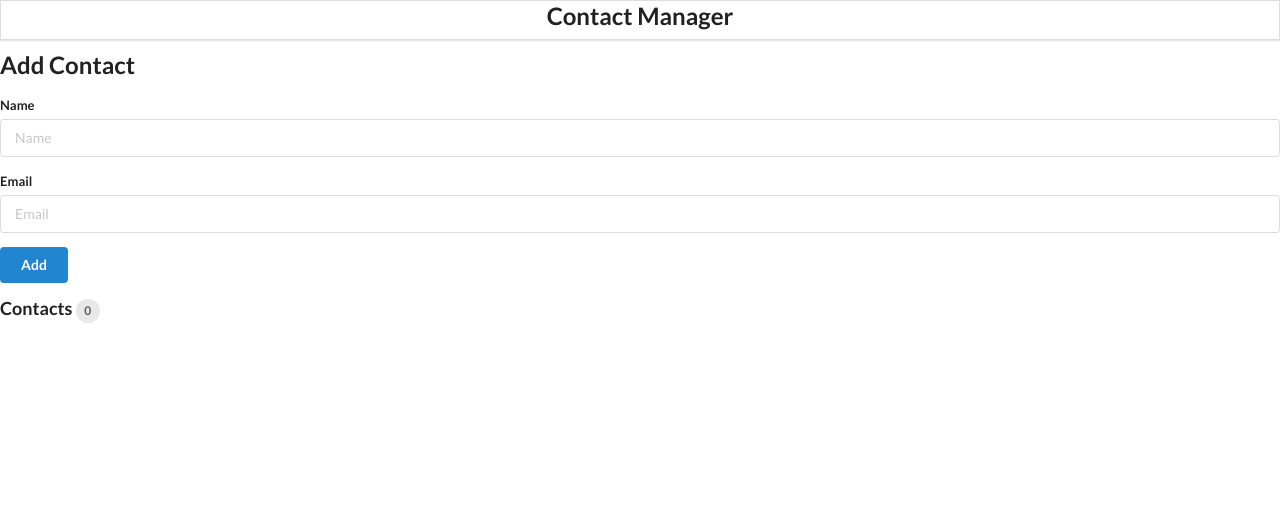
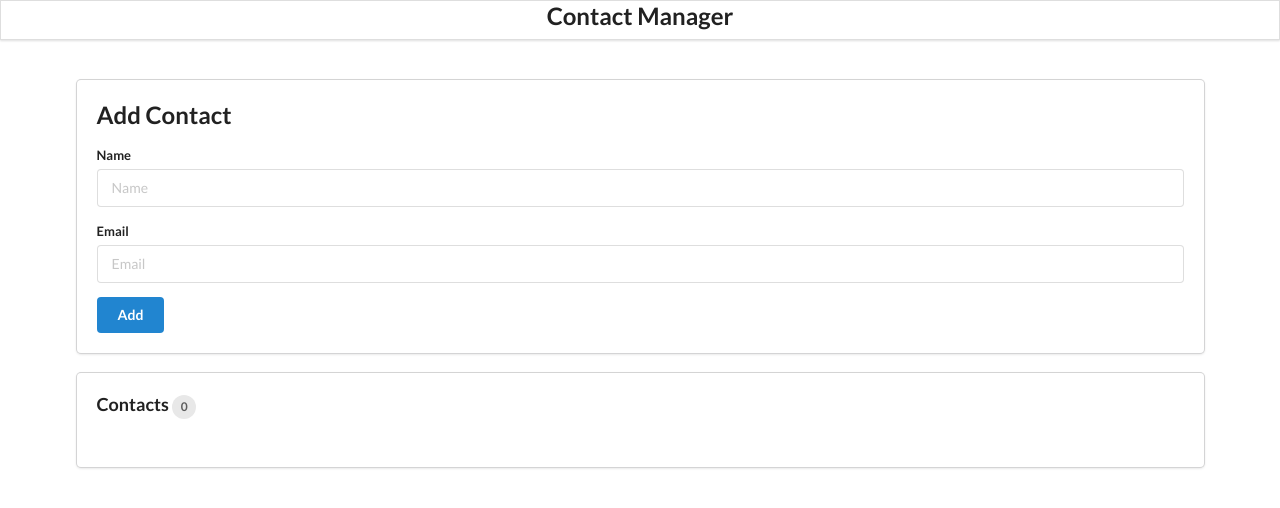
Before and after one commit to kyle-code-28/Contact-App, a React (Create React App) app: page / in a window 1280 px wide. Shown: the top 508 px of the page. Built offline with nearby package versions, Linux system fonts and the light colour scheme.

Commit message:
Modifications on Layout and Design

```diff
--- a/src/Components/AddContact.js
+++ b/src/Components/AddContact.js
@@ -18,6 +18,34 @@ class AddContact extends React.Component {
         }
     render() {
         return (
+        <div className="ui card" style={{ width: "100%", padding: "20px", marginBottom: "20px" }}>
+            <h2>Add Contact</h2>
+            <form className="ui form" onSubmit={this.add}>
+                <div className="field">
+                    <label>Name</label>
+                    <input
+                    type="text"
+                    name="name"
+                    placeholder="Name"
+                    value={this.state.name}
+                    onChange={(e) => this.setState({name: e.target.value})}/>
+                </div>
+                <div className="field">
+                    <label>Email</label>
+                    <input
+                    type="text"
+                    name="email"
+                    placeholder="Email"
+                    value={this.state.email}
+                    onChange={(e) => this.setState({email: e.target.value})}/>
+                </div>
+                <button className="ui button blue">Add</button>
+            </form>
+        </div>
+        );
+    }
+}
+         /* return (
         <div className="ui main">
             <h2>Add Contact</h2>
             <form className="ui form" onSubmit={this.add} >
@@ -45,7 +73,6 @@ class AddContact extends React.Component {
             </form>
         </div>
         );
-    }
-}
+    } */
 
 export default AddContact;
--- a/src/Components/App.js
+++ b/src/Components/App.js
@@ -27,12 +27,20 @@ function App() {
   }, [contacts]);
 
   return (
+    <div className="ui container" style={{ marginTop: "80px", maxWidth: "600px" }}>
+        <Header />
+        <AddContact addContactHandler={addContactHandler}/>
+        <ContactList contacts={contacts} getContactId={removeContactHandler} />
+    </div>
+);
+  /* return (
     <div style={ { marginTop: "50px" } }>
       <Header />
       <AddContact addContactHandler={addContactHandler}/>
       <ContactList contacts={contacts} getContactId= {removeContactHandler} />
     </div>
   );
+} */
 }
 
 export default App;
--- a/src/Components/ContactList.js
+++ b/src/Components/ContactList.js
@@ -1,7 +1,7 @@
 import React from "react";
 import ContactCard from "./ContactCard";
 
-const ContactList = (props) => {
+/* const ContactList = (props) => {
     console.log(props);
 
     const deleteContactHandler = (id) => {
@@ -16,6 +16,25 @@ const ContactList = (props) => {
     </h3>
             {renderContactList}
         </div>;
+}; */
+
+const ContactList = (props) => {
+    const renderContactList = props.contacts.map((contact) => {
+        return (
+            <ContactCard key={contact.id} contact={contact} clickHandler={props.getContactId}/>
+        );
+    });
+
+    return (
+        <div className="ui card" style={{ width: "100%", padding: "20px" }}>
+            <h3>
+                Contacts <span className="ui circular label">{props.contacts.length}</span>
+            </h3>
+            <div className="ui celled list">
+                {renderContactList}
+            </div>
+        </div>
+    );
 };
 
 export default ContactList;
```
